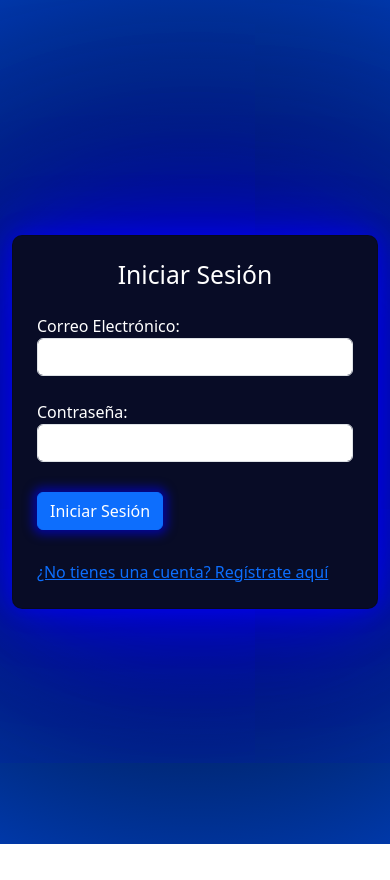
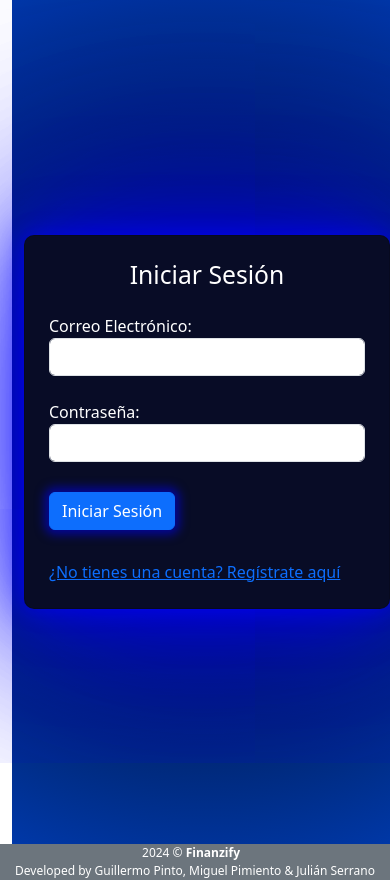
Before and after one commit to Majinka10/Finanzify, an Angular app in the folder front/: page /ingreso in a window 390 px wide. Before the commit the page ends 844 px from the top, so only its background shows below. Built offline with nearby package versions, Linux system fonts and the light colour scheme.

Commit message:
Añadidio footer a la página

```diff
--- a/front/src/app/app.component.html
+++ b/front/src/app/app.component.html
@@ -1 +1,4 @@
-<router-outlet></router-outlet>
+<div class="container">
+    <router-outlet></router-outlet>
+  </div>
+<app-footer></app-footer>
--- a/front/src/app/app.component.ts
+++ b/front/src/app/app.component.ts
@@ -4,6 +4,7 @@ import { IngresoComponent } from './ingreso/ingreso.component';
 import { PrincipalComponent } from './principal/principal.component';
 import { UsuarioService } from './services/usuarios/usuario.service';
 import { RouterOutlet } from '@angular/router';
+import { FooterComponent } from './layout/footer/footer.component';
 
 
 @Component({
@@ -11,7 +12,12 @@ import { RouterOutlet } from '@angular/router';
     standalone: true,
     templateUrl: './app.component.html',
     styleUrls: ['./app.component.css'],
-    imports: [CommonModule, IngresoComponent, PrincipalComponent, RouterOutlet]
+    imports: [
+       CommonModule,
+       IngresoComponent,
+       PrincipalComponent,
+       RouterOutlet,
+       FooterComponent]
 })
 export class AppComponent {
   title = 'Ingreso';
--- /dev/null
+++ b/front/src/app/layout/footer/footer.component.css
@@ -0,0 +1,37 @@
+footer {
+    position: fixed;
+    bottom: 0;
+    height: 6%;
+    width: 100%;
+    color: #fff;
+    display: flex;
+    justify-content: center;
+    align-items: center;
+  }
+
+  footer p {
+    margin-top: auto;
+    margin-bottom: auto;
+    font-size: 12px;
+    font-weight: 300;
+    color: #fff;
+  }
+
+  span {
+    color: #fff;
+    font-weight: bold;
+  }
+
+  @media (max-width: 600px) {
+    footer {
+      height: 10%;
+      position: relative;
+      bottom: 0;
+      display: flex;
+      flex-direction: column;
+    }
+
+    p {
+      text-align: center;
+    }
+  }
--- /dev/null
+++ b/front/src/app/layout/footer/footer.component.html
@@ -0,0 +1,4 @@
+<footer class="footer bg-secondary">
+    <p>2024 &copy; <span class="me-2"> Finanzify</span></p>
+    <p>Developed by Guillermo Pinto, Miguel Pimiento & Julián Serrano</p>
+  </footer>
--- /dev/null
+++ b/front/src/app/layout/footer/footer.component.ts
@@ -0,0 +1,14 @@
+import { Component, OnInit } from '@angular/core';
+
+@Component({
+  selector: 'app-footer',
+  standalone: true,
+  imports: [],
+  templateUrl: './footer.component.html',
+  styleUrl: './footer.component.css'
+})
+export class FooterComponent implements OnInit {
+  constructor() {}
+
+  ngOnInit(): void {}
+}
```
Also changed, not shown: 1 other file (tests, documents, lock files or other folders).
